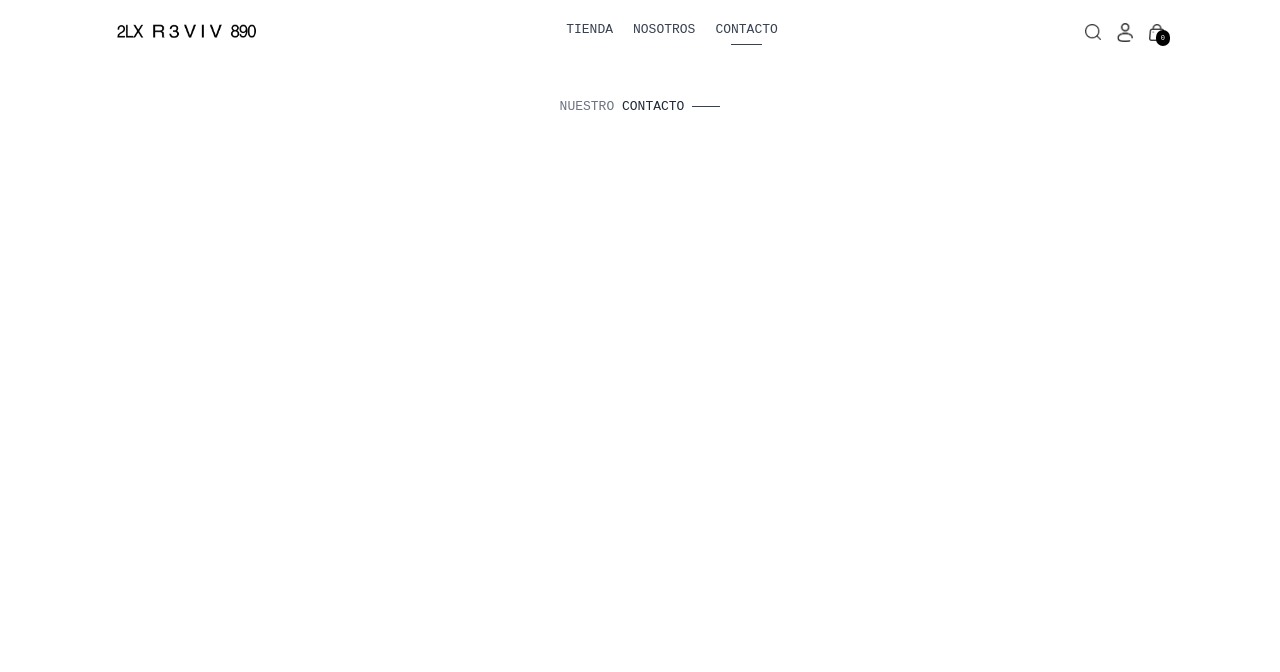
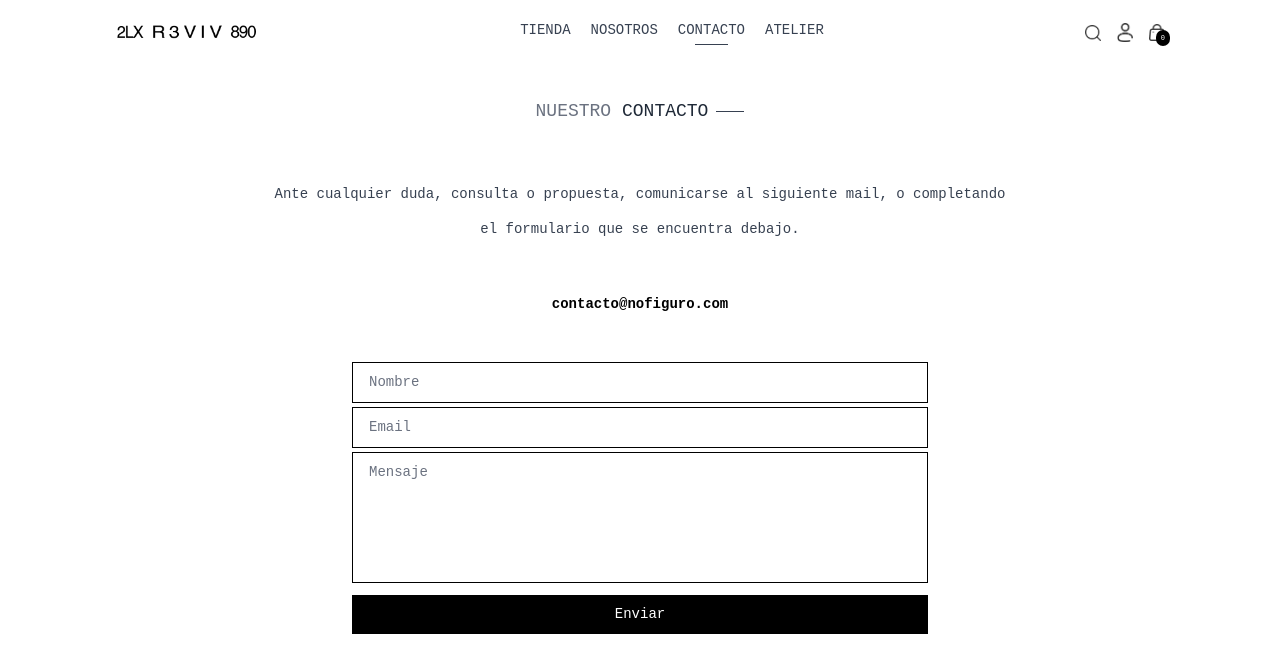
Before and after one commit to DiegoParadiso/ecommerce-app, a React (Vite) app in the folder frontend/: page /contact in a window 1280 px wide. Shown: the top 672 px of the page. Built offline with nearby package versions, Linux system fonts and the light colour scheme.

Commit message:
Creación de sección Contact, ajuste general

```diff
--- a/frontend/src/components/Hero.jsx
+++ b/frontend/src/components/Hero.jsx
@@ -1,33 +1,31 @@
 import React from 'react'
-import {assets} from '../assets/assets'
+import { assets } from '../assets/assets'
+
 const Hero = () => {
   return (
-<div className="flex flex-col items-center mt-9 pb-8">
-  <div className="flex flex-wrap justify-center gap-4">
-    {/* Primer cuadro */}
-    <div className="border border-gray-400 p-2 rounded-lg w-full sm:w-1/2 lg:w-1/3">
-      <img className="block pt-4 w-2/3 h-auto" src={assets.hero_img1} alt="" />
-      <figcaption className="text-left mt-4 text-xs text-gray-600">
-        <span className="font-bold">Figure 1-19:</span> Imaginary map of all the physics formulas.
-      </figcaption>
+    <div className="flex flex-col items-center sm:pt-20 mt-6 pb-6">
+      <div className="flex flex-wrap justify-center gap-3 sm:gap-4">
+        {[assets.hero_img1, assets.hero_img2, assets.hero_img3].map((imgSrc, index) => (
+          <div
+            key={index}
+            className="border border-gray-300 p-2 sm:p-4 rounded-md w-[90%] xs:w-[80%] sm:w-[45%] lg:w-1/4"
+          >
+            <img
+              className="mx-auto pt-2 sm:pt-4 w-1/2 sm:w-2/3 h-auto"
+              src={imgSrc}
+              alt=""
+            />
+            <figcaption className="text-left mt-2 sm:mt-4 text-[0.7rem] sm:text-xs text-gray-600 leading-snug">
+              <span className="font-bold">{`Figure 1-1${0 + index}:`}</span>{' '}
+              {index === 0 && 'Imaginary map of all the physics formulas.'}
+              {index === 1 && 'Forgotten facts can be recreated by triangulating from known facts.'}
+              {index === 2 && 'New discoveries are made by physicists triangulating from the known to the previously unknown.'}
+            </figcaption>
+          </div>
+        ))}
+      </div>
     </div>
-    {/* Segundo cuadro */}
-    <div className="border border-gray-400 p-2 rounded-lg w-full sm:w-1/2 lg:w-1/3">
-      <img className="block pt-4 w-2/3 h-auto" src={assets.hero_img2} alt="" />
-      <figcaption className="text-left mt-4 text-xs text-gray-600">
-        <span className="font-bold">Figure 1-20:</span> Forgotten facts can be recreated by triangulating from known facts.
-      </figcaption>
-    </div>
-    {/* Tercer cuadro */}
-    <div className="border border-gray-400 p-2 rounded-lg w-full sm:w-1/2 lg:w-1/3">
-      <img className="block pt-4 w-2/3 h-auto" src={assets.hero_img3} alt="" />
-      <figcaption className="text-left mt-4 text-xs text-gray-600">
-        <span className="font-bold">Figure 1-21:</span> New discoveries are made by physicists triangulating from the known to the previously unknown.
-      </figcaption>
-    </div>
-  </div>
-</div>
-  );
+  )
 }
 
 export default Hero
--- a/frontend/src/components/Navbar.jsx
+++ b/frontend/src/components/Navbar.jsx
@@ -18,7 +18,7 @@ const Navbar = () => {
         <img src={assets.logo} className='w-36' alt="" />
       </Link>
 
-      <ul className='hidden sm:flex gap-5 text-md text-gray-700 '>
+      <ul className='hidden sm:flex gap-5 text-sm text-gray-700 '>
         <NavLink to='/collection' className='flex flex-col items-center gap-1 '>
           <p>TIENDA</p>
           <hr className='w-2/4 border-none h-[1px] bg-gray-700'></hr>
@@ -29,6 +29,10 @@ const Navbar = () => {
         </NavLink>
         <NavLink to='/contact' className='flex flex-col items-center gap-1'>
           <p>CONTACTO</p>
+          <hr className='w-2/4 border-none h-[1px] bg-gray-700'></hr>
+        </NavLink>
+        <NavLink to='https://open.spotify.com/playlist/7BqhteOexXFHSztz36hz52' className='flex flex-col items-center gap-1'>
+          <p>ATELIER</p>
           <hr className='w-2/4 border-none h-[1px] bg-gray-700'></hr>
         </NavLink>
       </ul>
--- a/frontend/src/components/Title.jsx
+++ b/frontend/src/components/Title.jsx
@@ -2,8 +2,8 @@ import React from 'react'
 
 const Title = ({text1, text2}) => {
   return (
-    <div className='inline-flex gap-2 items-center mb-3'>
-        <p className='text-gray-500'>{text1} <span className='text-gray-800 '>{text2}</span></p>
+    <div className='inline-flex gap-2 font-thin items-center mb-3'>
+        <p className='text-gray-500 text-lg'>{text1} <span className='text-gray-800 '>{text2}</span></p>
         <p className='w-8 sm:w-7 h-[1px] sm:h-[1px] bg-gray-700'></p>
     </div>
   )
--- a/frontend/src/pages/About.jsx
+++ b/frontend/src/pages/About.jsx
@@ -3,22 +3,22 @@ import Title from '../components/Title';
 
 const About = () => {
   return (
-    <div className='my-8 px-4 max-w-3xl mx-auto text-center text-gray-700'>
-      <div className='mb-10'>
-        <Title text1={'ACERCA DE'} text2={'NOSOTROS'} />
+    <div className='my-5 md:my-8 px-4 max-w-3xl mx-auto text-center text-gray-700'>
+      <div className='mb-4 sm:mb-10'>
+      <Title text1={'ACERCA DE'} text2={'NOSOTROS'} />
       </div>
 
-      <div className='space-y-16 leading-relaxed text-sm'>
-        <p className='leading-loose'>
+      <div className='space-y-10 sm:space-y-16 text-sm leading-relaxed'>
+        <p className='sm:leading-[2.5]'>
         Nos especializamos en la pesca de prendas únicas en tiendas vintage, mercados de pulgas y tiendas de segunda mano de todo el país que llegan de cualquier parte del mundo, rescatando piezas con historia, carácter y autenticidad.
         </p>
-        <p className='leading-loose'>
+        <p className='sm:leading-[2.5]'>
         Cada artículo es cuidadosamente seleccionado para garantizar su calidad, asi como también su curado e intervención si es necesario.
         </p>
-        <p className='leading-loose'>
+        <p className='sm:leading-[2.5]'>
         Nos esforzamos por crear una experiencia de compra única y personalizada. Nuestro equipo está apasionado por esta corriente y está siempre dispuesto a asesorarte para que encuentres las prendas que mejor se adapten a tu personalidad y estilo.
         </p>
-        <p className='leading-loose'>
+        <p className='sm:leading-[2.5]'>
           Gracias por formar parte de esta comunidad.
         </p>
       </div>
--- a/frontend/src/pages/Collection.jsx
+++ b/frontend/src/pages/Collection.jsx
@@ -96,8 +96,8 @@ const Collection = () => {
 
       {/* Products List */}
       <div className="flex-1 ">
-        <div className="flex justify-between pt-4 mb-4 ">
-          <Title  text1={'LISTA DE'} text2={'PRODUCTOS'} />
+        <div className="flex justify-between pt-4 mb-4">
+          <Title text1={'LISTA DE'} text2={'PRODUCTOS'} />
           { /* Products Sorts */}
           <select onChange={(e)=>setSortType(e.target.value)} className="border-2 appearance-none text-xs px-3 py-1 focus:outline-none focus:ring-2 focus:ring-indigo-500">
             <option value="relavent">Relevancia</option>
--- a/frontend/src/pages/Contact.jsx
+++ b/frontend/src/pages/Contact.jsx
@@ -3,11 +3,52 @@ import Title from '../components/Title'
 
 const Contact = () => {
   return (
-    <div className='my-8'>
-      <div className='text-center'>
-        <Title text1={'NUESTRO'} text2={'CONTACTO'}> </Title>
+    <div className='my-5 md:my-8 px-4 max-w-3xl mx-auto text-center text-gray-700'>
+      <div className='mb-4 sm:mb-10'>
+        <Title text1={'NUESTRO'} text2={'CONTACTO'} />
       </div>
-    </div>  )
+
+      <div className='space-y-10 sm:space-y-15 text-sm leading-relaxed'>
+        <p className='sm:leading-[2.5]'>
+        Ante cualquier duda, consulta o propuesta, comunicarse al siguiente mail, o completando el formulario que se encuentra debajo.
+        </p>
+        <p className='sm:leading-[2.5] text-black font-bold'>
+        contacto@nofiguro.com</p>
+        <form className='space-y-1 max-w-xl mx-auto'>
+  <input
+    type='text'
+    name='name'
+    placeholder='Nombre'
+    required
+    className='w-full border border-black px-4 py-2 focus:outline-none focus:ring-2 focus:ring-black placeholder-gray-500'
+  />
+
+  <input
+    type='email'
+    name='email'
+    placeholder='Email'
+    required
+    className='w-full border border-black px-4 py-2 focus:outline-none focus:ring-2 focus:ring-black placeholder-gray-500'
+  />
+
+  <textarea
+    name='message'
+    placeholder='Mensaje'
+    rows='5'
+    required
+    className='w-full border border-black px-4 py-2 focus:outline-none focus:ring-2 focus:ring-black resize-none placeholder-gray-500'
+  ></textarea>
+
+  <button
+    type='submit'
+    className='bg-black w-full text-white px-6 py-2 hover:bg-gray-800 transition'
+  >
+    Enviar
+  </button>
+</form>
+      </div>
+    </div>
+  );
 }
 
 export default Contact
```
